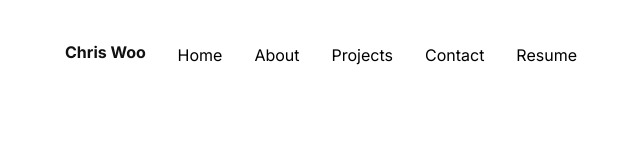
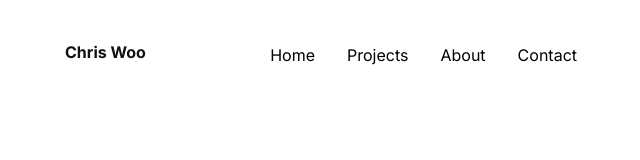
Before and after one commit to ChrisWoo0443/portfolio, a React (Vite) app: page / in a window 1280 px wide. Shown: the top 160 px of the page, without its empty margins (319-959 px from the left). Built offline with nearby package versions, Linux system fonts and the light colour scheme.

Commit message:
removed resume and changed order

```diff
--- a/src/components/Navbar.jsx
+++ b/src/components/Navbar.jsx
@@ -7,10 +7,9 @@ export function Navbar(){
             <a href="/" className="navbar-logo">Chris Woo</a>
             <div className="navbar-items">
                 <a href="#home" className='navbar-link'>Home</a>
+                <a href="#projects" className='navbar-link'>Projects</a>
                 <a href="#about" className='navbar-link'>About</a>
-                <a href="#projects" className='navbar-link'>Projects</a>
                 <a href="#contact" className='navbar-link'>Contact</a>
-                <a href="#resume" className='navbar-link'>Resume</a>
             </div>
         </nav>
     );
```
